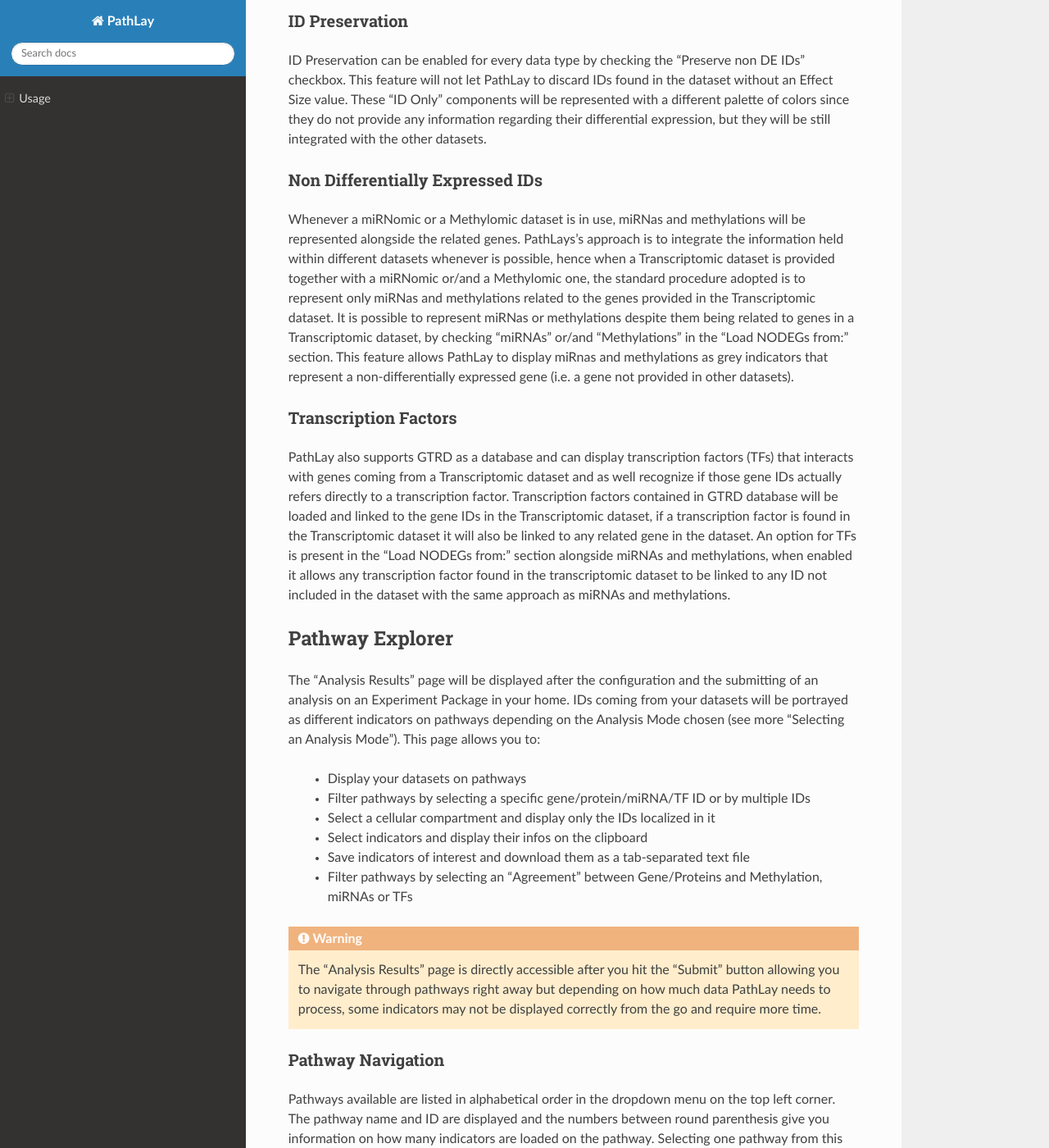
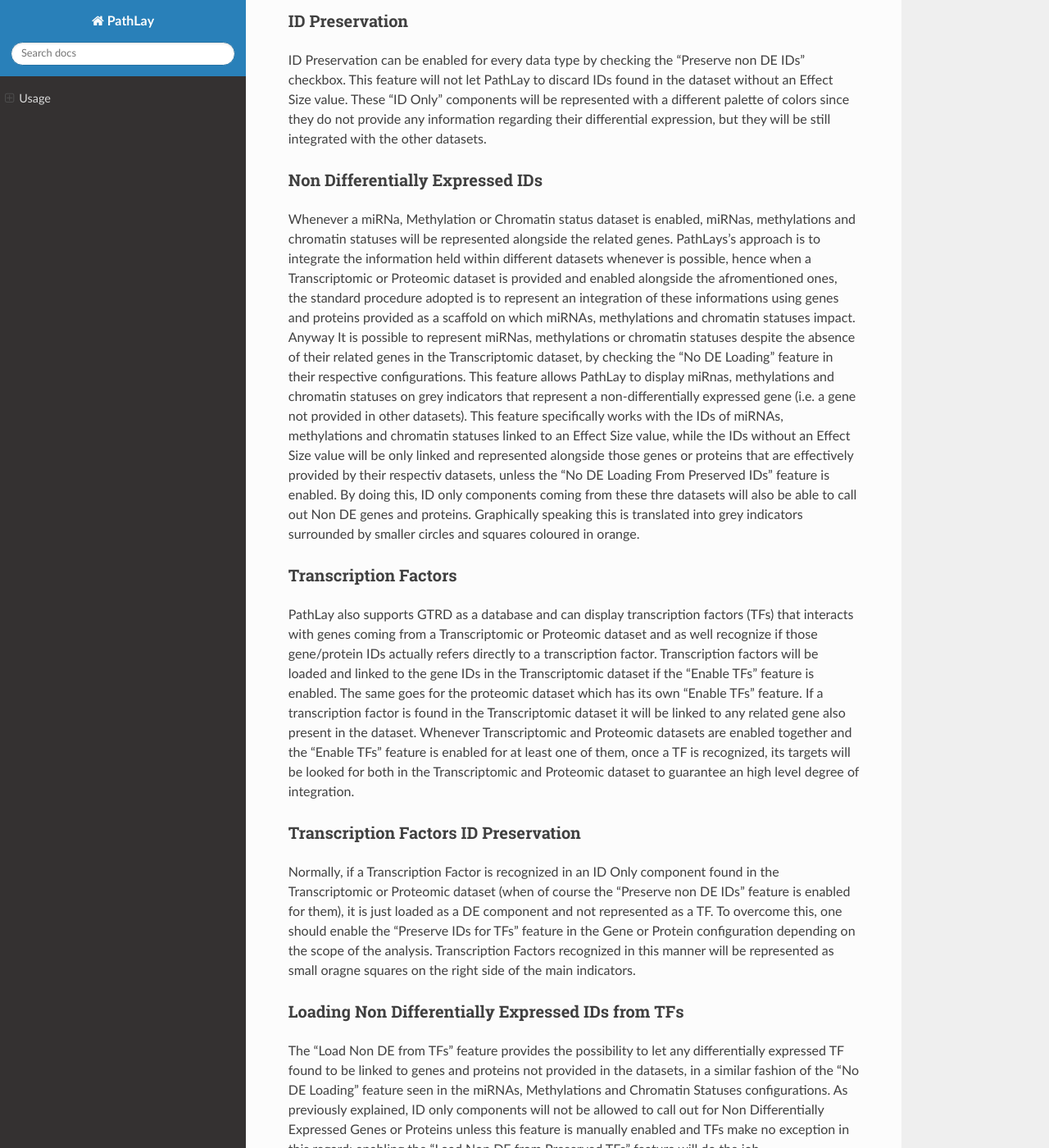
Before and after one commit to matteoramazzotti/PathLay, a Sphinx documentation site: the page built from docs/usage.rst, in a window 1280 px wide and 1400 px high, scrolled down 7560 px. Shown: the whole window at 82% size. Built offline with Sphinx 7.4.7 and the Read the Docs theme 2.0.0, drawn with Linux system fonts in a browser that asks for light colours; some of the changed text lies outside the part shown.

Commit message:
modified:   .gitignore 	modified:   docs/usage.rst

```diff
--- a/docs/indices.rst
+++ b/docs/indices.rst
@@ -38,6 +38,8 @@
 		* :ref:`ID Preservation <usage_data_id_only>`
 		* :ref:`Non Differentially Expressed IDs <usage_access_nodeg>`
 		* :ref:`Transcription Factors <usage_access_tfs>`
+		* :ref:`Transcription Factors ID Preservation <usage_access_id_only_tfs>`
+		* :ref:`Loading Non Differentially Expressed IDs from TFs <usage_access_no_de_tfs>`
 	* :ref:`Pathway Explorer <usage_results>`
 		* :ref:`Pathway Navigation <usage_results_mapsel>`
 		* :ref:`Indicators <usage_results_legend>`
--- a/docs/usage.rst
+++ b/docs/usage.rst
@@ -259,9 +259,9 @@
 ^^^^^^^^^^^^^^^^^
 
 There are three filters available for each data type, which can be enabled by checking the respective box and requires a threshold value to be written in the input field next to it. These three filters are summarized below:
-	* Effect Size < : filters out all the components with an Effect Size value greater than the threshold selected
-	* Effect Size > : filters out all the components with an Effect Size value smaller than the threshold selected
-	* p-value < : filters out all the components with a p-value value greater than the threshold
+	* Effect Size "<" : filters out all the components with an Effect Size value greater than the threshold selected
+	* Effect Size ">" : filters out all the components with an Effect Size value smaller than the threshold selected
+	* p-value "<" : filters out all the components with a p-value value greater than the threshold
 
 .. warning::
 	Whenever a threshold field displays a red background, it means that the aforementioned threshold is not valid and contains a typing error. In this situation if the related filter checkbox remains enabled, the submit button will disappear until this error is either fixed by changing the threshold value or by disabling the filter.
@@ -272,7 +272,9 @@
 ID Preservation
 ^^^^^^^^^^^^^^^
 
-ID Preservation can be enabled for every data type by checking the "Preserve non DE IDs" checkbox. This feature will not let PathLay to discard IDs found in the dataset without an Effect Size value. These "ID Only" components will be represented with a different palette of colors since they do not provide any information regarding their differential expression, but they will be still integrated with the other datasets.
+ID Preservation can be enabled for every data type by checking the "Preserve non DE IDs" checkbox.
+This feature will not let PathLay to discard IDs found in the dataset without an Effect Size value.
+These "ID Only" components will be represented with a different palette of colors since they do not provide any information regarding their differential expression, but they will be still integrated with the other datasets.
 
 
 
@@ -282,16 +284,48 @@
 Non Differentially Expressed IDs
 ^^^^^^^^^^^^^^^^^^^^^^^^^^^^^^^^
 
-Whenever a miRNomic or a Methylomic dataset is in use, miRNas and methylations will be represented alongside the related genes. PathLays's approach is to integrate the information held within different datasets whenever is possible, hence when a Transcriptomic dataset is provided together with a miRNomic or/and a Methylomic one, the standard procedure adopted is to represent only miRNas and methylations related to the genes provided in the Transcriptomic dataset. It is possible to represent miRNas or methylations despite them being related to genes in a Transcriptomic dataset, by checking "miRNAs" or/and "Methylations" in the "Load NODEGs from:" section. This feature allows PathLay to display miRnas and methylations as grey indicators that represent a non-differentially expressed gene (i.e. a gene not provided in other datasets).
+Whenever a miRNa, Methylation or Chromatin status dataset is enabled, miRNas, methylations and chromatin statuses will be represented alongside the related genes.
+PathLays's approach is to integrate the information held within different datasets whenever is possible, hence when a Transcriptomic or Proteomic dataset is provided and enabled alongside the afromentioned ones, the standard procedure adopted is to represent an integration of these informations using genes and proteins provided as a scaffold on which miRNAs, methylations and chromatin statuses impact.
+Anyway It is possible to represent miRNas, methylations or chromatin statuses despite the absence of their related genes in the Transcriptomic dataset, by checking the "No DE Loading" feature in their respective configurations.
+This feature allows PathLay to display miRnas, methylations and chromatin statuses on grey indicators that represent a non-differentially expressed gene (i.e. a gene not provided in other datasets).
+This feature specifically works with the IDs of miRNAs, methylations and chromatin statuses linked to an Effect Size value, while the IDs without an Effect Size value will be only linked and represented alongside those genes or proteins that are effectively provided by their respectiv datasets, unless the "No DE Loading From Preserved IDs" feature is enabled.
+By doing this, ID only components coming from these thre datasets will also be able to call out Non DE genes and proteins.
+Graphically speaking this is translated into grey indicators surrounded by smaller circles and squares coloured in orange.
 
 
 .. _usage_access_tfs:
 
-^^^^^^^^^^^^^^^^^^^^^^^
+^^^^^^^^^^^^^^^^^^^^^
 Transcription Factors
-^^^^^^^^^^^^^^^^^^^^^^^
+^^^^^^^^^^^^^^^^^^^^^
 
-PathLay also supports GTRD as a database and can display transcription factors (TFs) that interacts with genes coming from a Transcriptomic dataset and as well recognize if those gene IDs actually refers directly to a transcription factor. Transcription factors contained in GTRD database will be loaded and linked to the gene IDs in the Transcriptomic dataset, if a transcription factor is found in the Transcriptomic dataset it will also be linked to any related gene in the dataset. An option for TFs is present in the "Load NODEGs from:" section alongside miRNAs and methylations, when enabled it allows any transcription factor found in the transcriptomic dataset to be linked to any ID not included in the dataset with the same approach as miRNAs and methylations.
+PathLay also supports GTRD as a database and can display transcription factors (TFs) that interacts with genes coming from a Transcriptomic or Proteomic dataset and as well recognize if those gene/protein IDs actually refers directly to a transcription factor.
+Transcription factors will be loaded and linked to the gene IDs in the Transcriptomic dataset if the "Enable TFs" feature is enabled. The same goes for the proteomic dataset which has its own "Enable TFs" feature.
+If a transcription factor is found in the Transcriptomic dataset it will be linked to any related gene also present in the dataset.
+Whenever Transcriptomic and Proteomic datasets are enabled together and the "Enable TFs" feature is enabled for at least one of them, once a TF is recognized, its targets will be looked for both in the Transcriptomic and Proteomic dataset to guarantee an high level degree of integration.
+
+
+.. _usage_access_id_only_tfs:
+
+^^^^^^^^^^^^^^^^^^^^^^^^^^^^^^^^^^^^^
+Transcription Factors ID Preservation
+^^^^^^^^^^^^^^^^^^^^^^^^^^^^^^^^^^^^^
+
+Normally, if a Transcription Factor is recognized in an ID Only component found in the Transcriptomic or Proteomic dataset (when of course the "Preserve non DE IDs" feature is enabled for them), it is just loaded as a DE component and not represented as a TF.
+To overcome this, one should enable the "Preserve IDs for TFs" feature in the Gene or Protein configuration depending on the scope of the analysis.
+Transcription Factors recognized in this manner will be represented as small oragne squares on the right side of the main indicators.
+
+.. _usage_access_no_de_tfs:
+
+^^^^^^^^^^^^^^^^^^^^^^^^^^^^^^^^^^^^^^^^^^^^^^^^^
+Loading Non Differentially Expressed IDs from TFs
+^^^^^^^^^^^^^^^^^^^^^^^^^^^^^^^^^^^^^^^^^^^^^^^^^
+
+The "Load Non DE from TFs" feature provides the possibility to let any differentially expressed TF found to be linked to genes and proteins not provided in the datasets, in a similar fashion of the "No DE Loading" feature seen in the miRNAs, Methylations and Chromatin Statuses configurations.
+As previously explained, ID only components will not be allowed to call out for Non Differentially Expressed Genes or Proteins unless this feature is manually enabled and TFs make no exception in this regard: enabling the "Load Non DE from Preserved TFs" feature will do the job.
+
+
+
 
 
 .. _usage_results:
```
Also changed, not shown: 12 other files.
